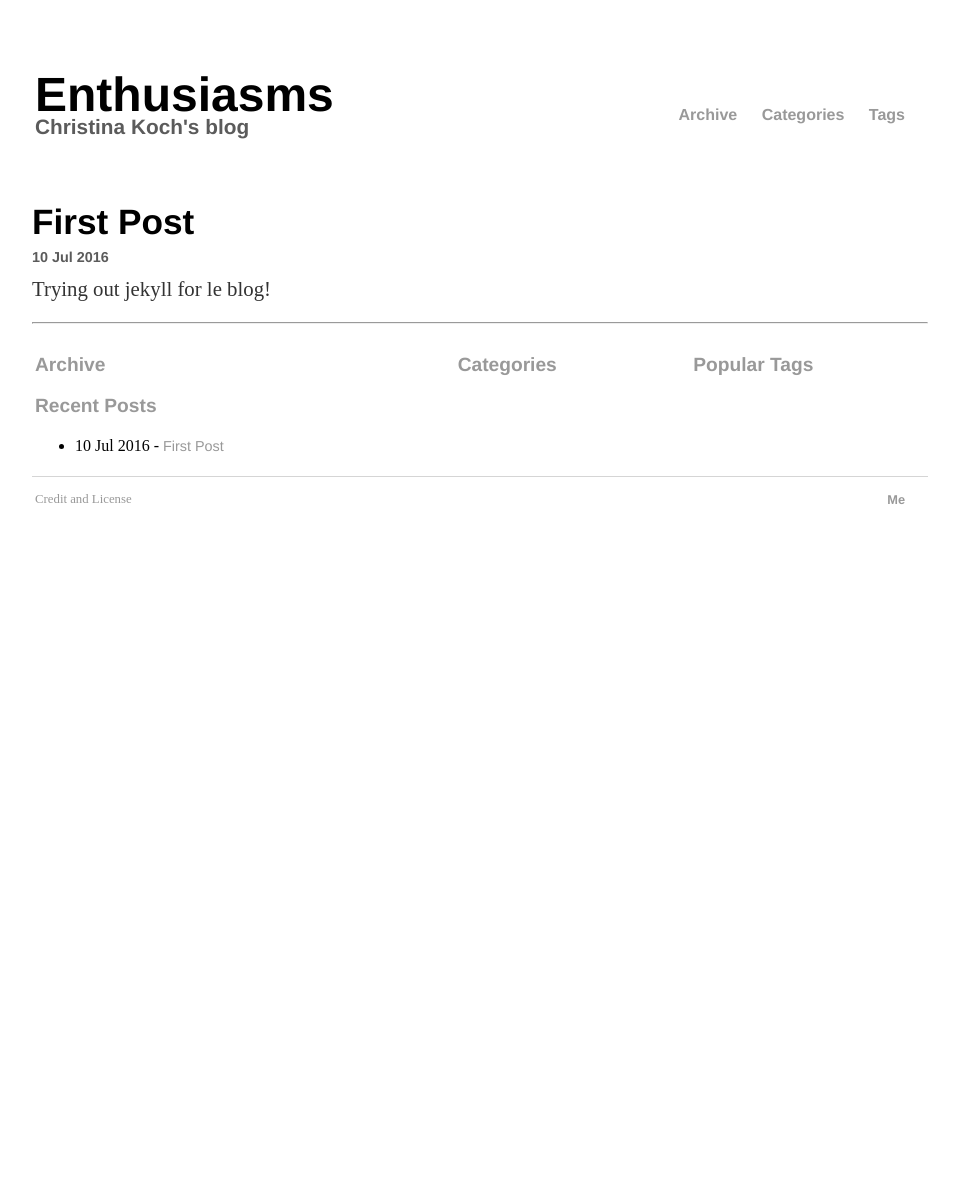
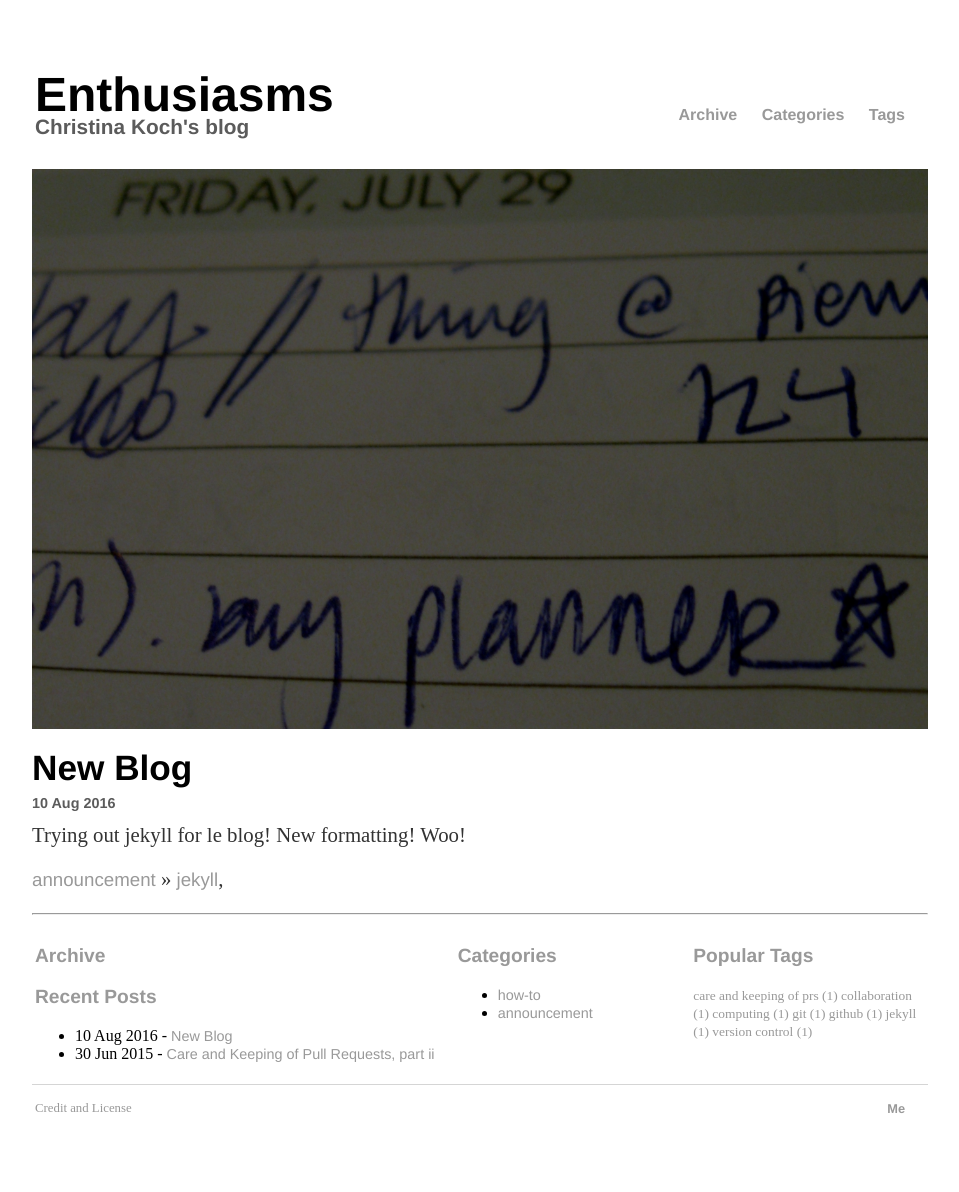
Before and after one commit to ChristinaLK/blog, a Jekyll site: the page built from _posts/2016-07-10-first-post.md, in a window 1280 px wide. Shown: the whole page, without its empty margins (160-1119 px from the left). Built offline with Jekyll 4.4.1, drawn with Linux system fonts in a browser that asks for light colours; before the commit the page ends 900 px from its top, so only the background shows below that; part of the change alters nothing that is shown.

Commit message:
adding initial content blogs and image

```diff
--- /dev/null
+++ b/_posts/2015-06-30-pull-requests-fetch.md
@@ -0,0 +1,92 @@
+---
+layout: post
+title: "Care and Keeping of Pull Requests, part ii"
+author: Christina
+categories:
+    - how-to
+tags:
+    - computing
+    - git
+    - github
+    - collaboration
+    - version control
+    - care and keeping of prs
+date: 2015-06-30 12:00
+---
+
+See [first post disclaimer](http://christinalk.github.io/blog/pull-requests.html)
+
+Scenario: You now have a copy of the main repository and your own local changes (which
+are also now on your remote copy).  What if you want to look at someone *else's*
+changes, that they have made in *their* local copy and pushed to *their* remote
+repository?  You could just clone their remote repository, but
+it's nice to be able to have your work and their work within the same local
+repository.  Is it possible?  Yes it is!
+
+(This is also just a handy technique to know about if you're going to be
+mucking around with multiple remote repositories.)
+
+> In what follows, our collaborator's username is `mario`, and he has added changes to
+> the `mario-kart` repository under the `mushroom` branch.
+
+## Fetching someone else's remote repository
+
+Fetching a copy of someone else's remote repository is great, because by itself
+it will never break anything or cause conflicts.  The first thing to do is add
+the other remote repository to your list of remotes.
+
+~~~
+$ git remote add mario https://github.com/mario/mario-kart
+~~~
+
+You can call the remote whatever you want - I often use the username
+of the owner so I have less to remember.
+
+Once the remote is added, fetch its contents:
+
+~~~
+$ git fetch mario
+~~~
+
+It may seem like nothing has happened, but the fetch command has pulled down
+all the commits from the Mario's repository (including all their branches) and stored them in your repository, but not in a visible way.  To see all these fetched branches, use:
+
+~~~
+$ git branch -a
+~~~
+
+Aha!  You should see a list of normally visible (that is, local) branches and then a list of invisible branches (branches that haven't been checked out locally yet).  To
+make a particular branch visible, keep reading.
+
+## Checking out someone else's development branch
+
+Maybe I want to actually look at Mario's `mushroom` branch (which would be
+signified by `mario/mushroom` in the full list of branches given by
+`git branch -a`).  There are different ways to deal with remote branches, but I think
+the easiest is to check them out locally.  With two commands, it looks like this:
+
+~~~
+$ git branch marios-changes mario/mushroom
+$ git checkout marios-changes
+~~~
+
+With one command, like this:
+
+~~~
+$ git checkout -b marios-changes mario/mushroom
+~~~
+
+Either one of these options will a) create a new local branch called `marios-changes`
+(you can call it whatever you want) b) link that new local branch to Mario's
+patch that you pulled down from his repository (`mario/mushroom`) and c) checkout
+that new branch.  You now have a
+branch just like any other, that can be committed to, merged and even updated using:
+
+~~~
+$ git checkout marios-changes
+$ git pull mario mushroom
+~~~
+
+(This pulls changes from the `mushroom` branch in the `mario` remote
+repository into your local copy of the branch, called
+`marios-changes`).
--- a/_posts/2016-07-10-first-post.md
+++ b/_posts/2016-07-10-first-post.md
@@ -1,7 +1,13 @@
 ---
 layout: post
-title: "First Post"
-date: 2016-07-10
+title: "New Blog"
+date: 2016-08-10
+author: Christina
+categories:
+   - announcement
+tags:
+   - jekyll
+header_img: /img/planner.jpg
 ---
 
-Trying out jekyll for le blog!
+Trying out jekyll for le blog!  New formatting!  Woo!
```
Also changed, not shown: img/me_tree_banner.jpg (added).
